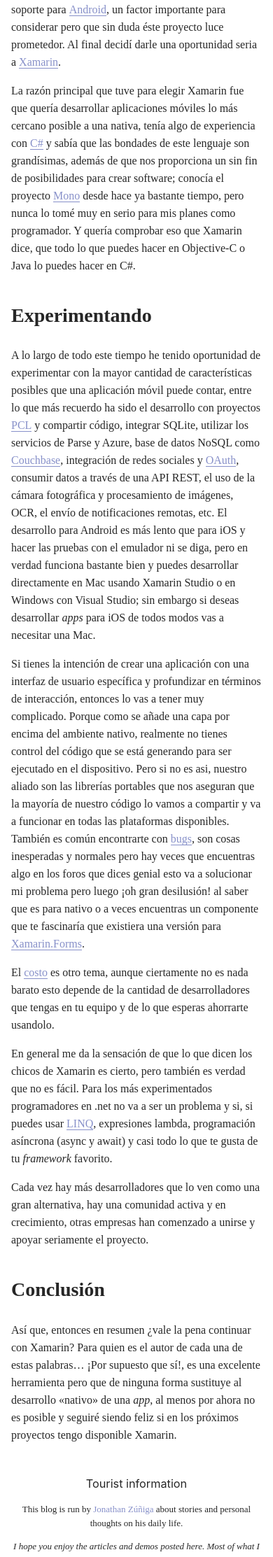
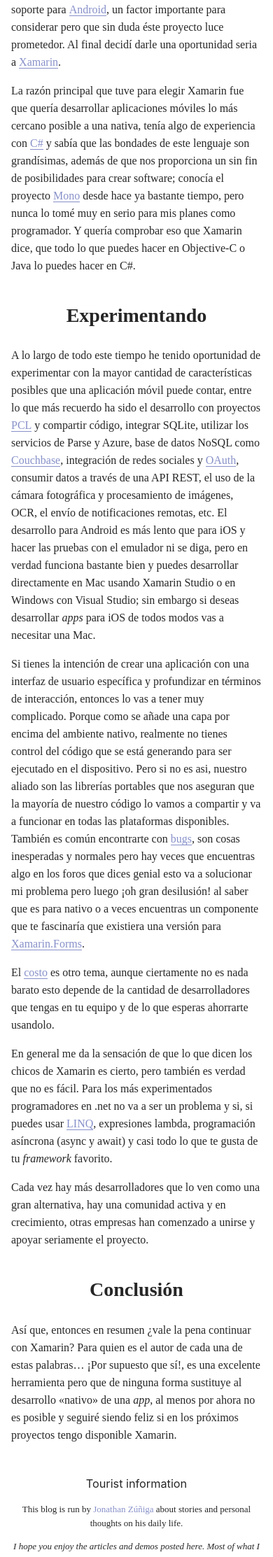
Before and after one commit to jonathanzuniga/jonathanzuniga.github.io, a Jekyll site: the page built from index.html, in a window 390 px wide. Shown: the part 4175-6400 px from the top of the page at 70% size. Built offline with Jekyll 4.4.1, drawn with Linux system fonts in a browser that asks for light colours; nearby versions of some CDN libraries; some web fonts are replaced.

Commit message:
Center the content headings when win. < 767 px.

```diff
--- a/_sass/_style.scss
+++ b/_sass/_style.scss
@@ -429,6 +429,16 @@
 	line-height: 1.2;
 }
 
+@media ( max-width: 767px ) {
+
+	.post__content {
+		h3, h4, h5, h6 {
+			text-align: center;
+		}
+	}
+
+}
+
 .search-results__posts .post {
 	margin-top: 1.5rem;
 	margin-bottom: 1.5rem;
```
